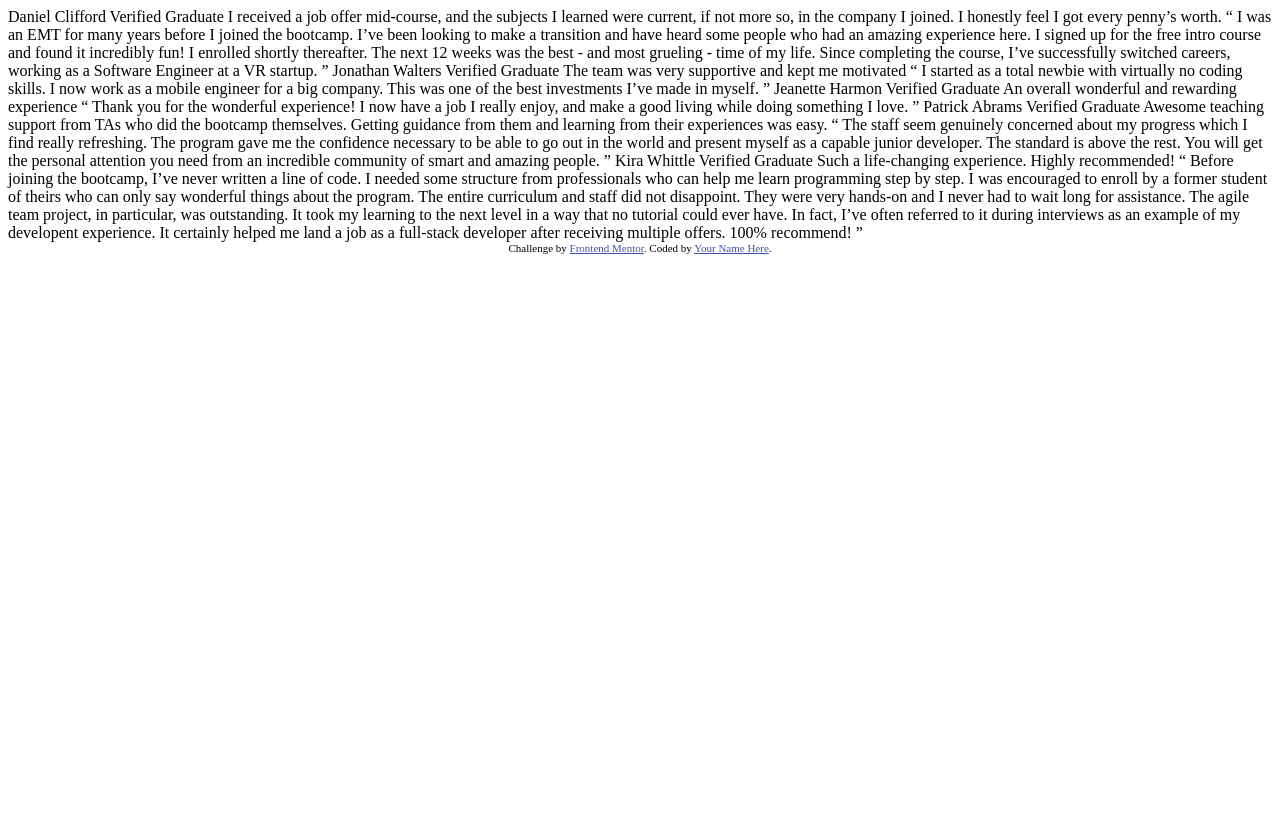
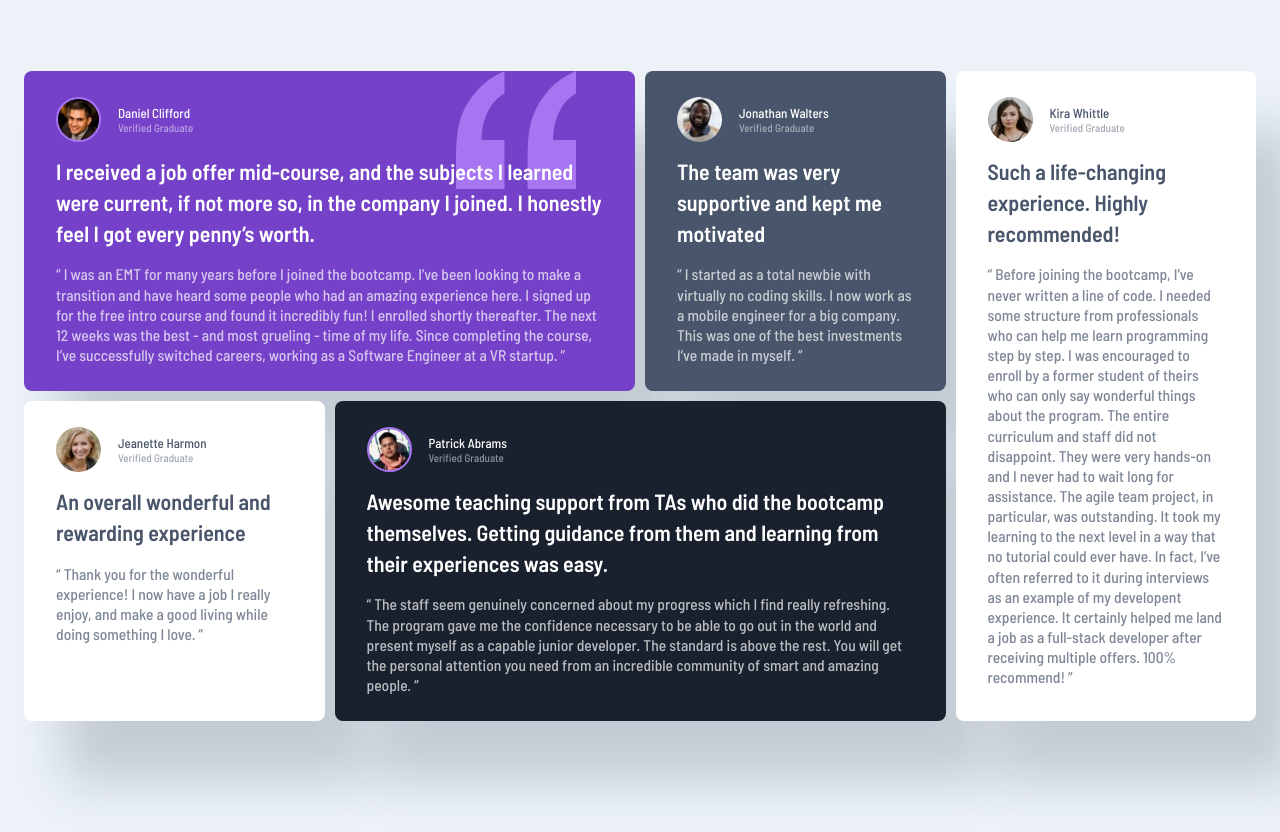
Before and after one commit to Emrikcah/template-grid, a website: page index.html in a window 1280 px wide. Before the commit the page ends 800 px from the top, so only its background shows below. Drawn offline with Linux system fonts and the light colour scheme.

Commit message:
add style

```diff
--- a/index.html
+++ b/index.html
@@ -1,76 +1,130 @@
 <!DOCTYPE html>
 <html lang="en">
-<head>
-  <meta charset="UTF-8">
-  <meta name="viewport" content="width=device-width, initial-scale=1.0"> <!-- displays site properly based on user's device -->
+   <head>
+      <meta charset="UTF-8" />
+      <meta name="viewport" content="width=device-width, initial-scale=1.0" />
+      <!-- displays site properly based on user's device -->
 
-  <link rel="icon" type="image/png" sizes="32x32" href="./images/favicon-32x32.png">
+      <link rel="icon" type="image/png" sizes="32x32" href="./images/favicon-32x32.png" />
+      <!-- Google Fonts -->
+      <link rel="preconnect" href="https://fonts.gstatic.com" />
+      <link
+         href="https://fonts.googleapis.com/css2?family=Barlow+Semi+Condensed:wght@500;600&display=swap"
+         rel="stylesheet"
+      />
+      <!-- My styles -->
+      <link rel="stylesheet" href="styles/main.css" />
 
-  <title>Frontend Mentor | [Challenge Name Here]</title>
+      <title>Template Grid</title>
+   </head>
+   <body>
+      <main class="container">
+         <div class="card daniel">
+            <div class="inner__text-group">
+               <img src="images/image-daniel.jpg" alt="" />
 
-  <!-- Feel free to remove these styles or customise in your own stylesheet 👍 -->
-  <style>
-    .attribution { font-size: 11px; text-align: center; }
-    .attribution a { color: hsl(228, 45%, 44%); }
-  </style>
-</head>
-<body>
-  Daniel Clifford
-  Verified Graduate
+               <div class="inner__text">
+                  <p class="name">Daniel Clifford</p>
+                  <p class="status">Verified Graduate</p>
+               </div>
+            </div>
 
-  I received a job offer mid-course, and the subjects I learned were current, if not more so,
-  in the company I joined. I honestly feel I got every penny’s worth.
+            <h2 class="title__text">
+               I received a job offer mid-course, and the subjects I learned were current, if not
+               more so, in the company I joined. I honestly feel I got every penny’s worth.
+            </h2>
 
-  “ I was an EMT for many years before I joined the bootcamp. I’ve been looking to make a
-  transition and have heard some people who had an amazing experience here. I signed up
-  for the free intro course and found it incredibly fun! I enrolled shortly thereafter.
-  The next 12 weeks was the best - and most grueling - time of my life. Since completing
-  the course, I’ve successfully switched careers, working as a Software Engineer at a VR startup. ”
+            <div class="quote">
+               “ I was an EMT for many years before I joined the bootcamp. I’ve been looking to make
+               a transition and have heard some people who had an amazing experience here. I signed
+               up for the free intro course and found it incredibly fun! I enrolled shortly
+               thereafter. The next 12 weeks was the best - and most grueling - time of my life.
+               Since completing the course, I’ve successfully switched careers, working as a
+               Software Engineer at a VR startup. ”
+            </div>
+         </div>
 
-  Jonathan Walters
-  Verified Graduate
+         <div class="card jonathan">
+            <div class="inner__text-group">
+               <img src="images/image-jonathan.jpg" class="img" alt="" />
+               <div class="inner__text">
+                  <p class="name">Jonathan Walters</p>
+                  <p class="status">Verified Graduate</p>
+               </div>
+            </div>
 
-  The team was very supportive and kept me motivated
+            <h2 class="title__text">The team was very supportive and kept me motivated</h2>
 
-  “ I started as a total newbie with virtually no coding skills. I now work as a mobile engineer
-  for a big company. This was one of the best investments I’ve made in myself. ”
+            <div class="quote">
+               “ I started as a total newbie with virtually no coding skills. I now work as a mobile
+               engineer for a big company. This was one of the best investments I’ve made in myself.
+               ”
+            </div>
+         </div>
 
-  Jeanette Harmon
-  Verified Graduate
+         <div class="card jeanette">
+            <div class="inner__text-group">
+               <img src="images/image-jeanette.jpg" alt="" />
+               <div class="inner__text">
+                  <p class="name">Jeanette Harmon</p>
+                  <p class="status">Verified Graduate</p>
+               </div>
+            </div>
 
-  An overall wonderful and rewarding experience
+            <h2 class="title__text">An overall wonderful and rewarding experience</h2>
 
-  “ Thank you for the wonderful experience! I now have a job I really enjoy, and make a good living
-  while doing something I love. ”
+            <div class="quote">
+               “ Thank you for the wonderful experience! I now have a job I really enjoy, and make a
+               good living while doing something I love. ”
+            </div>
+         </div>
 
-  Patrick Abrams
-  Verified Graduate
+         <div class="card patrick">
+            <div class="inner__text-group">
+               <img src="images/image-patrick.jpg" alt="" />
+               <div class="inner__text">
+                  <p class="name">Patrick Abrams</p>
+                  <p class="status">Verified Graduate</p>
+               </div>
+            </div>
 
-  Awesome teaching support from TAs who did the bootcamp themselves. Getting guidance from them and
-  learning from their experiences was easy.
+            <h2 class="title__text">
+               Awesome teaching support from TAs who did the bootcamp themselves. Getting guidance
+               from them and learning from their experiences was easy.
+            </h2>
 
-  “ The staff seem genuinely concerned about my progress which I find really refreshing. The program
-  gave me the confidence necessary to be able to go out in the world and present myself as a capable
-  junior developer. The standard is above the rest. You will get the personal attention you need from
-  an incredible community of smart and amazing people. ”
+            <div class="quote">
+               “ The staff seem genuinely concerned about my progress which I find really
+               refreshing. The program gave me the confidence necessary to be able to go out in the
+               world and present myself as a capable junior developer. The standard is above the
+               rest. You will get the personal attention you need from an incredible community of
+               smart and amazing people. ”
+            </div>
+         </div>
 
-  Kira Whittle
-  Verified Graduate
+         <div class="card kira">
+            <div class="inner__text-group">
+               <img src="images/image-kira.jpg" alt="" />
+               <div class="inner__text">
+                 <p class="name">Kira Whittle</p>
+                 <p class="status">Verified Graduate</p>
+               </div>
+            </div>
 
-  Such a life-changing experience. Highly recommended!
+            <h2 class="title__text">Such a life-changing experience. Highly recommended!</h2>
 
-  “ Before joining the bootcamp, I’ve never written a line of code. I needed some structure from
-  professionals who can help me learn programming step by step. I was encouraged to enroll by a former
-  student of theirs who can only say wonderful things about the program. The entire curriculum and staff
-  did not disappoint. They were very hands-on and I never had to wait long for assistance. The agile team
-  project, in particular, was outstanding. It took my learning to the next level in a way that no tutorial
-  could ever have. In fact, I’ve often referred to it during interviews as an example of my developent
-  experience. It certainly helped me land a job as a full-stack developer after receiving multiple offers.
-  100% recommend! ”
-
-  <div class="attribution">
-    Challenge by <a href="https://www.frontendmentor.io?ref=challenge" target="_blank">Frontend Mentor</a>.
-    Coded by <a href="#">Your Name Here</a>.
-  </div>
-</body>
+            <blockquote class="quote">
+               “ Before joining the bootcamp, I’ve never written a line of code. I needed some
+               structure from professionals who can help me learn programming step by step. I was
+               encouraged to enroll by a former student of theirs who can only say wonderful things
+               about the program. The entire curriculum and staff did not disappoint. They were very
+               hands-on and I never had to wait long for assistance. The agile team project, in
+               particular, was outstanding. It took my learning to the next level in a way that no
+               tutorial could ever have. In fact, I’ve often referred to it during interviews as an
+               example of my developent experience. It certainly helped me land a job as a
+               full-stack developer after receiving multiple offers. 100% recommend! ”
+            </blockquote>
+         </div>
+      </main>
+   </body>
 </html>
--- /dev/null
+++ b/styles/main.css
@@ -0,0 +1,182 @@
+:root {
+   --moderate-violet: hsl(263, 55%, 52%);
+   --img-border: #a775f1;
+   --very-dark-grayish-blue: #48556a;
+   --very-dark-blackish-blue: #19212e;
+   --white: #ffffff;
+   --light-gray: #cfcfcf;
+   --light-grayish-blue: #ecf2f8;
+   --box-shadow: 40px 60px 50px #48556a3f;
+   --medium: 500;
+   --semi-bold: 600;
+   --mobile: 375px;
+   --desktop: 1440px;
+}
+
+* {
+   margin: 0;
+   padding: 0;
+   box-sizing: border-box;
+   /* border: 1px solid red; */
+}
+
+html {
+   font-size: 10px;
+}
+
+body {
+   font-family: "Barlow Semi Condensed", sans-serif;
+   color: var(--white);
+   background-color: var(--light-grayish-blue);
+   padding: 7.1rem 2.4rem;
+}
+
+img {
+   width: 4.5rem;
+   height: 4.5rem;
+   border-radius: 50%;
+   max-width: 100%;
+   display: block;
+   margin-right: 1.7rem;
+}
+
+.card {
+   margin: 0 auto;
+}
+
+.container{
+
+
+
+}
+
+.daniel {
+   /* position: relative; */
+   background-color: var(--moderate-violet);
+   background-image: url("../images/bg-pattern-quotation.svg");
+   background-repeat: no-repeat;
+   background-position: 88% top;
+   background-size: 120px;
+}
+
+.jonathan {
+   background-color: var(--very-dark-grayish-blue);
+}
+
+.jeanette,
+.kira {
+   color: var(--very-dark-grayish-blue);
+   background-color: var(--white);
+}
+
+.patrick {
+   background-color: var(--very-dark-blackish-blue);
+}
+
+.patrick img,
+.daniel img {
+   border: 2px solid var(--img-border);
+}
+
+.card {
+   width: 327px;
+   padding: 2.6rem 3.2rem;
+   border-radius: 0.8rem;
+   box-shadow: var(--box-shadow);
+   margin-bottom: 2.4rem;
+}
+
+
+.inner__text {
+   display: flex;
+   flex-direction: column;
+   justify-content: center;
+}
+
+.inner__text .name {
+   font-size: 1.3rem;
+   font-weight: var(--medium);
+}
+
+.inner__text .status {
+   font-size: 1.1rem;
+   font-weight: var(--medium);
+   opacity: 50%;
+}
+
+.title__text,
+.quote {
+   text-align: left;
+}
+
+.title__text {
+   font-size: 2.2rem;
+   font-weight: var(--semi-bold);
+   line-height: 1.4;
+   margin-bottom: 1.6rem;
+}
+
+.quote {
+   font-size: 1.55rem;
+   font-weight: var(--medium);
+   line-height: 1.3;
+   opacity: 70%;
+}
+
+.inner__text-group {
+   display: flex;
+   margin-bottom: 1.4rem;
+}
+
+@media (min-width: 1000px) {
+
+
+   .container {
+      display: grid;
+      grid-template-columns: repeat(4,1fr);
+      grid-auto-rows: 320px;
+      grid-gap: 10px;
+
+      max-width: var(--desktop);
+      min-height: 100vh;
+      margin: 0 auto;
+         }
+
+   .daniel,
+   .kira,
+   .patrick,
+   .jeanette,
+   .jonathan {
+      width: auto;
+
+   }
+
+   .daniel {
+      grid-row: 1/2;
+      grid-column: 1/3;
+   }
+
+   .jonathan{
+      grid-row: 1/2;
+      grid-column: 3/4;
+   }
+
+   .kira{
+      grid-row: 1/3;
+      grid-column: 4/5;
+   }
+
+   .patrick{
+      grid-row: 2/3;
+      grid-column: 2/4;
+   }
+
+   .jeanette{
+      grid-row: 2/3;
+      grid-column: 1/2;
+   }
+
+   .card {
+      margin: 0;
+   }
+}
```
Also changed, not shown: package.json (line endings or trailing spaces).
